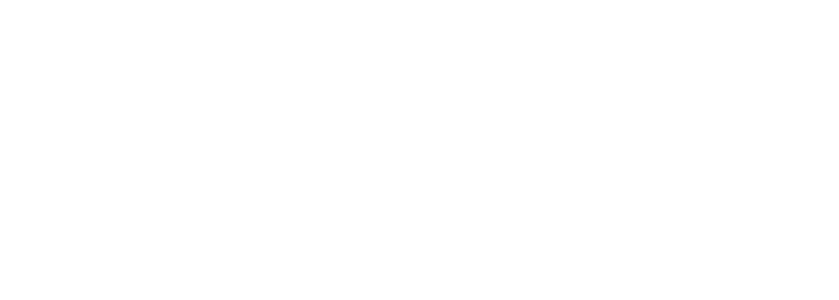
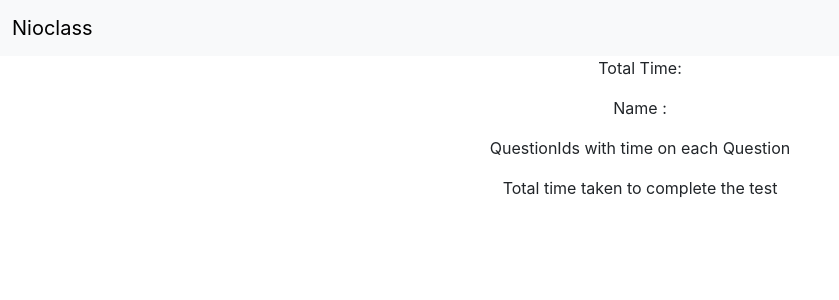
Before and after one commit to sadanmian/nioclass, a React (Create React App) app: page /finish in a window 1280 px wide. Before the commit this address had no page. Shown: the top 300 px of the page, without its empty margins (0-839 px from the left). Built offline with nearby package versions, Linux system fonts and the light colour scheme.

Commit message:
Finish Page

```diff
--- a/src/App.js
+++ b/src/App.js
@@ -3,6 +3,7 @@
 import Home from "./pages/Home";
 import Test from "./pages/Test";
 import { UserState } from "./context/Context";
+import Finish from "./pages/Finish";
 
 function App() {
   return (
@@ -12,6 +13,7 @@
           <Routes>
             <Route exact path="/" element={<Home />} />
             <Route exact path="/test" element={<Test />} />
+            <Route exact path="/finish" element={<Finish />} />
           </Routes>
         </div>
       </UserState>
--- a/src/components/Navbar.jsx
+++ b/src/components/Navbar.jsx
@@ -1,10 +1,13 @@
 import React from "react";
+import { Link } from "react-router-dom";
 
 export default function Navbar() {
   return (
     <nav className="navbar bg-body-tertiary">
       <div className="container-fluid">
-        <a className="navbar-brand">Nioclass</a>
+        <Link to={"/"} className="navbar-brand">
+          Nioclass
+        </Link>
       </div>
     </nav>
   );
--- /dev/null
+++ b/src/pages/Finish.jsx
@@ -0,0 +1,16 @@
+import React, { useContext } from "react";
+import { UserContext } from "../context/Context";
+import Navbar from "../components/Navbar";
+
+export default function Finish() {
+  const context = useContext(UserContext);
+  return (
+    <div>
+      <Navbar />
+      <p>Total Time:</p>
+      <p>Name : {context.name} </p>
+      <p>QuestionIds with time on each Question</p>
+      <p>Total time taken to complete the test</p>
+    </div>
+  );
+}
--- a/src/pages/Test.jsx
+++ b/src/pages/Test.jsx
@@ -1,6 +1,7 @@
 import React, { useContext, useState } from "react";
 import Navbar from "../components/Navbar";
 import { UserContext } from "../context/Context";
+import { Link } from "react-router-dom";
 
 export default function Test() {
   const context = useContext(UserContext);
@@ -30,9 +31,11 @@
           </button>
         </div>
         <div className="container my-3">
-          <button type="button" className="btn btn-success">
-            Submit Test
-          </button>
+          <Link to={"/finish"}>
+            <button type="button" className="btn btn-success">
+              Submit Test
+            </button>
+          </Link>
         </div>
       </div>
     </div>
```
